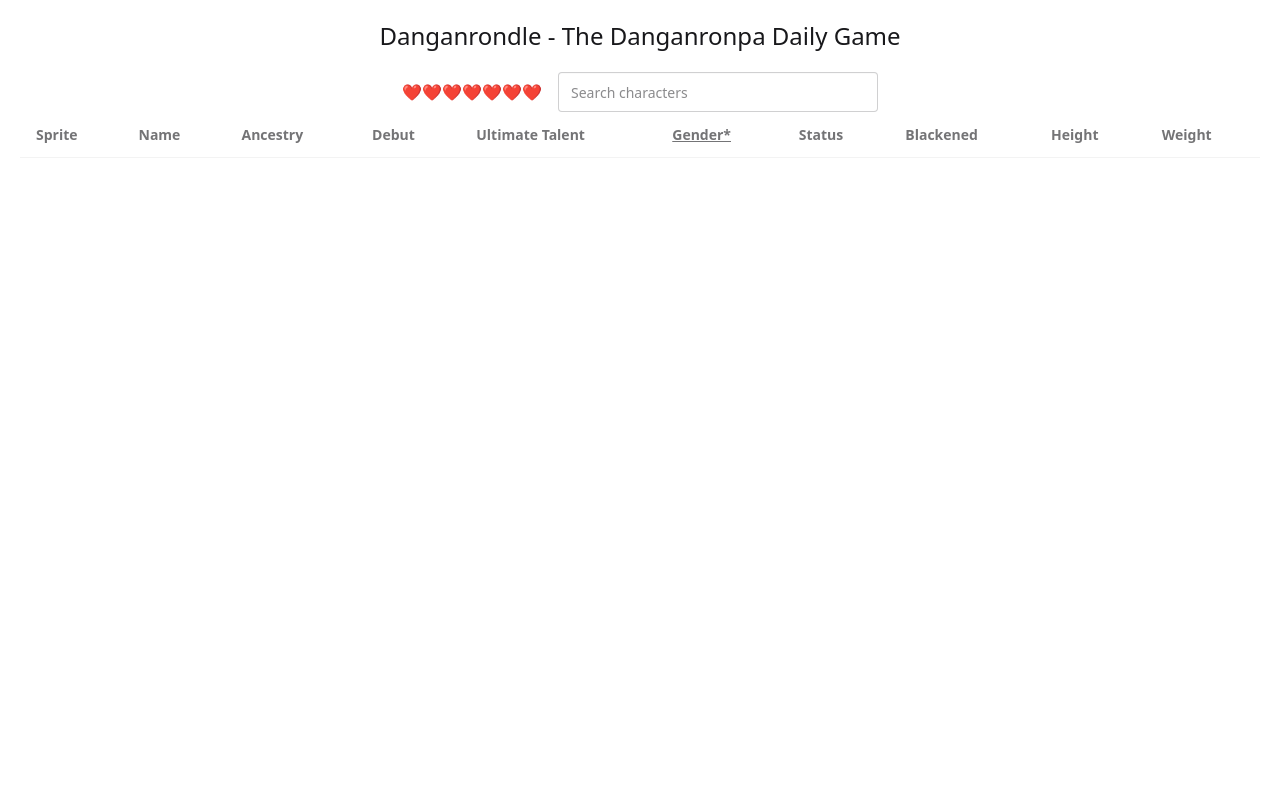
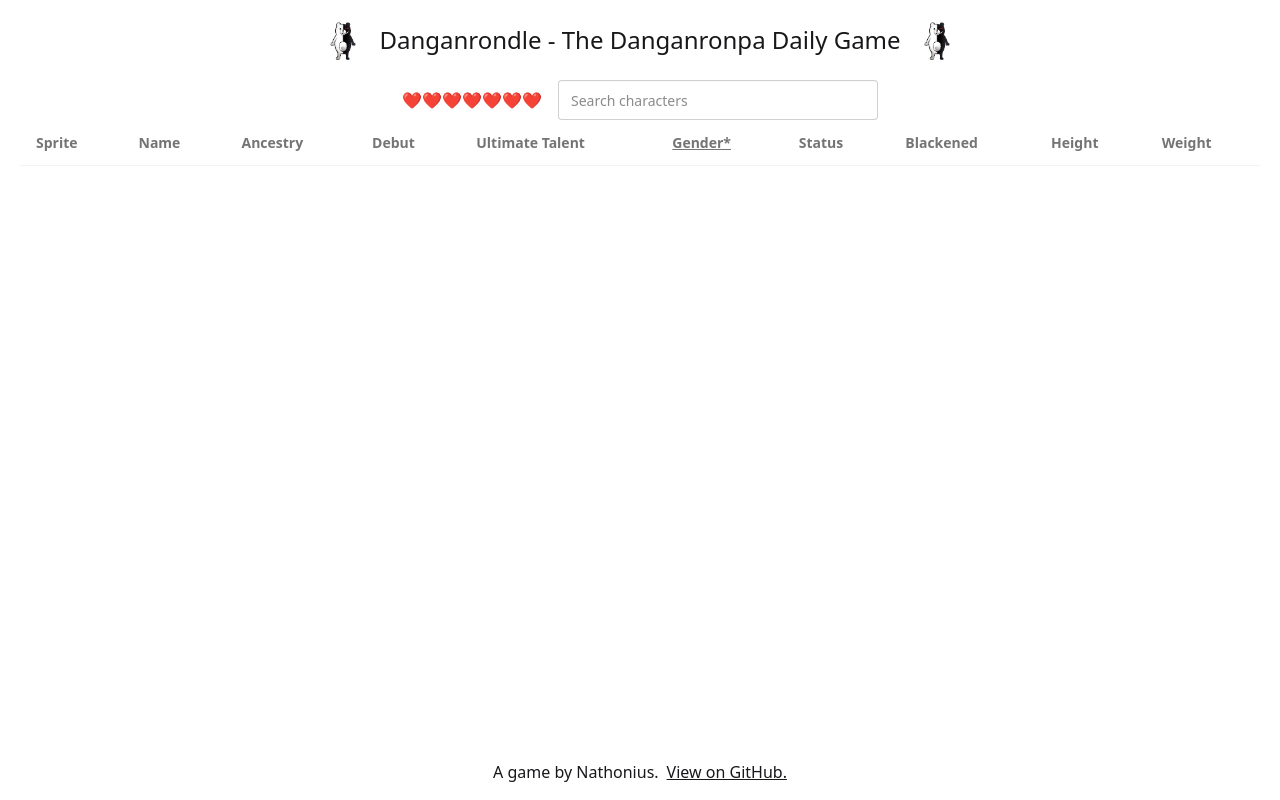
Before and after one commit to nathonius/danganronpa-daily, an Angular app: page / in a window 1280 px wide. Built offline with nearby package versions, Linux system fonts and the light colour scheme.

Commit message:
add a footer and some cheeky monokumas

```diff
--- a/src/app/app.html
+++ b/src/app/app.html
@@ -1,5 +1,9 @@
 <main class="m-5">
-  <h1 class="text-center mb-5 text-2xl">Danganrondle - The Danganronpa Daily Game</h1>
+  <div class="flex w-full justify-center items-center mb-5 gap-4">
+    <img class="w-10" [src]="Monokuma.sprite" />
+    <h1 class="text-2xl">Danganrondle - The Danganronpa Daily Game</h1>
+    <img class="w-10" [src]="Monokuma.sprite" />
+  </div>
   <div class="flex items-center justify-center gap-4">
     <div class="hearts">{{ hearts() }}</div>
     <input
@@ -111,3 +115,11 @@
     </table>
   </div>
 </main>
+<footer class="absolute block bottom-0 w-full mb-4">
+  <div class="flex gap-2 w-full items-center justify-center">
+    <span>A game by Nathonius.</span>
+    <a class="underline hover:text-primary" href="https://github.com/nathonius/danganronpa-daily"
+      >View on GitHub.</a
+    >
+  </div>
+</footer>
--- a/src/app/app.ts
+++ b/src/app/app.ts
@@ -5,6 +5,7 @@
 import { CHARACTER, CHARACTERS } from '../characters';
 import { DateTime } from 'luxon';
 import { Dialog } from './dialog/dialog';
+import { Monokuma } from '../characters/monokuma';
 
 const MAX_GUESSES = 7;
 const ATTRIBUTE_CLASSES = {
@@ -19,6 +20,7 @@
   templateUrl: './app.html',
 })
 export class App {
+  public readonly Monokuma = Monokuma;
   public readonly CHARACTERS = Object.values(CHARACTERS);
   public readonly GAME = GAME;
   public readonly genderModal = viewChild<ElementRef<HTMLDialogElement>>('gender');
```
